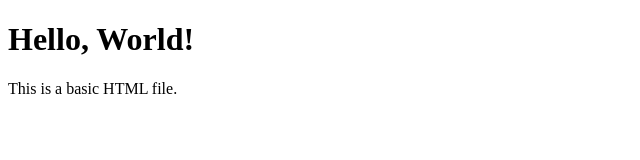
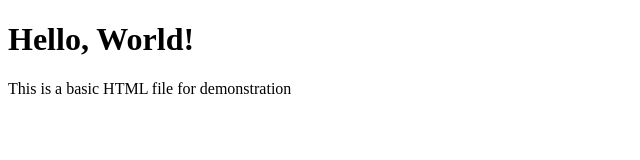
Before and after one commit to fewaitconsulting/scripts-and-installations, a plain HTML site: page index.html in a window 1280 px wide. Shown: the whole page, without its empty margins (0-640 px from the left). Drawn offline with Linux system fonts and the light colour scheme.

Commit message:
I just added an html hello world message

```diff
--- a/index.html
+++ b/index.html
@@ -5,6 +5,6 @@
 </head>
 <body>
     <h1>Hello, World!</h1>
-    <p>This is a basic HTML file.</p>
+    <p>This is a basic HTML file for demonstration</p>
 </body>
 </html>
```
